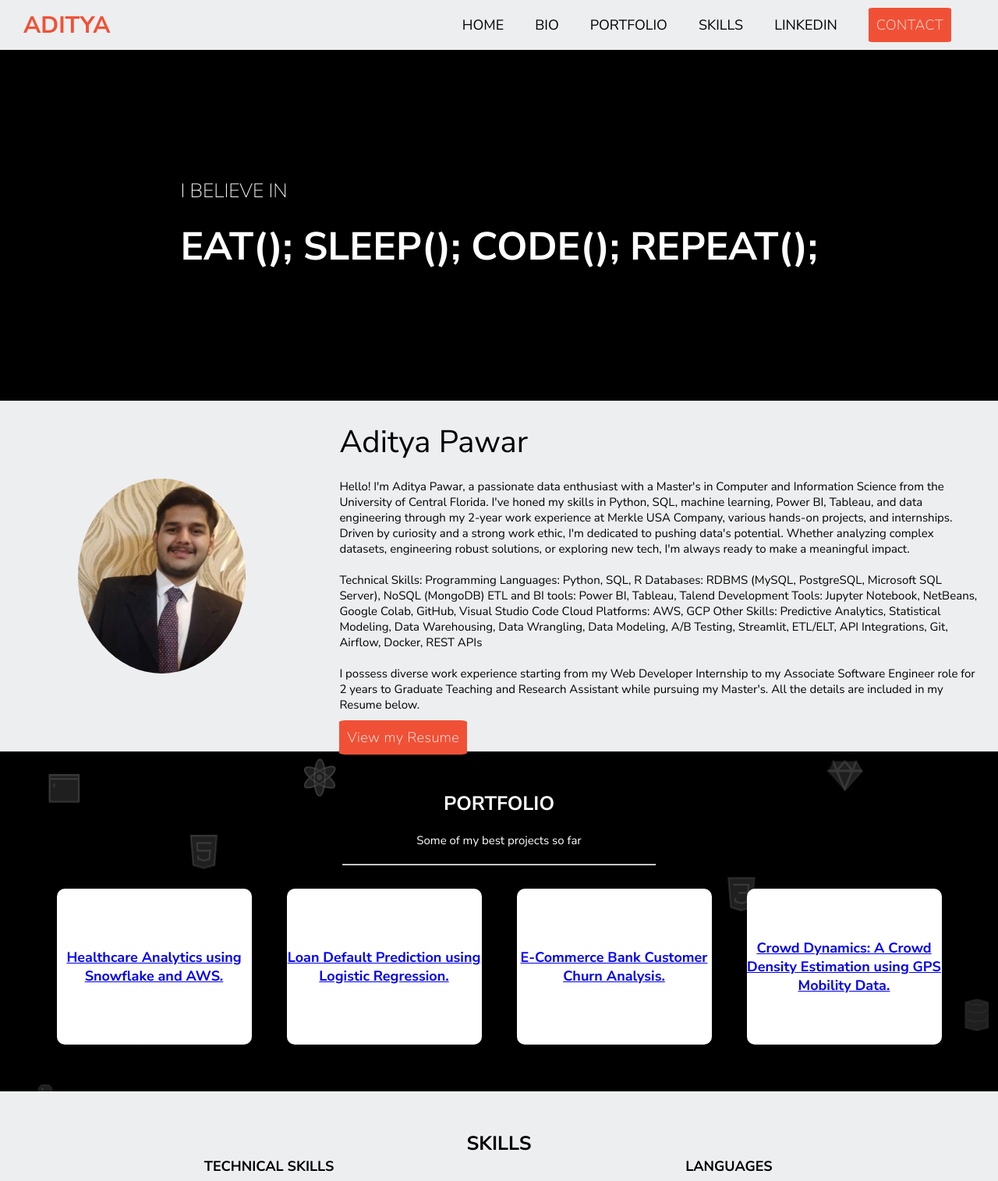
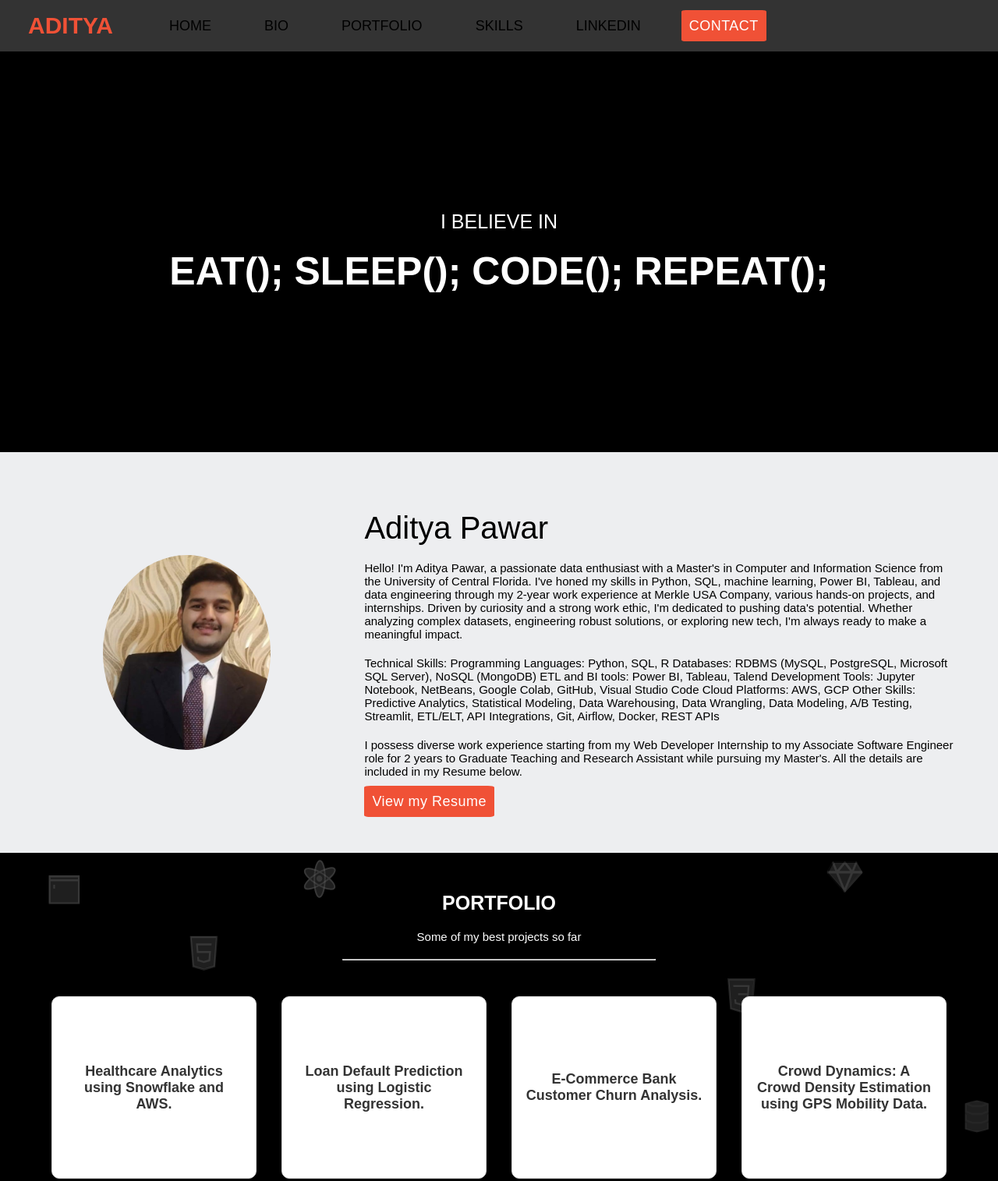
Before and after one commit to 216aditya4565/Portfolio, a plain HTML site: page index.html in a window 1280 px wide. Shown: the top 1515 px of the page at 78% size. Drawn offline with Linux system fonts and the light colour scheme.

Commit message:
Update index.html

```diff
--- a/index.html
+++ b/index.html
@@ -6,6 +6,127 @@
     <meta name="viewport" content="width=device-width, initial-scale=1.0">
     <link rel="stylesheet" href="style.css">
     <title>Aditya's Portfolio</title>
+    <style>
+        /* General styling */
+        body {
+            font-family: Arial, sans-serif;
+            margin: 0;
+            padding: 0;
+            box-sizing: border-box;
+        }
+
+        nav {
+            background-color: #333;
+            color: white;
+            padding: 1rem;
+            display: flex;
+            justify-content: space-between;
+            align-items: center;
+        }
+
+        nav ul {
+            list-style: none;
+            padding: 0;
+            margin: 0;
+            display: flex;
+        }
+
+        nav ul ul {
+            display: flex;
+        }
+
+        nav ul li {
+            margin-right: 1rem;
+        }
+
+        nav ul li a {
+            color: white;
+            text-decoration: none;
+            padding: 0.5rem 1rem;
+        }
+
+        nav ul li a:hover {
+            background-color: #575757;
+        }
+
+        header {
+            background: #f4f4f4;
+            padding: 2rem;
+            text-align: center;
+        }
+
+        section {
+            padding: 2rem;
+        }
+
+        #portfolio div {
+            display: flex;
+            flex-wrap: wrap;
+        }
+
+        #portfolio article {
+            flex: 1;
+            padding: 1rem;
+            margin: 1rem;
+            border: 1px solid #ddd;
+            box-shadow: 0 0 10px rgba(0, 0, 0, 0.1);
+        }
+
+        #portfolio article a {
+            text-decoration: none;
+            color: #333;
+        }
+
+        #portfolio article a:hover {
+            color: #007bff;
+        }
+
+        #skills-container {
+            display: flex;
+            flex-wrap: wrap;
+        }
+
+        #skills-container div {
+            flex: 1;
+            padding: 1rem;
+            margin: 1rem;
+            border: 1px solid #ddd;
+            box-shadow: 0 0 10px rgba(0, 0, 0, 0.1);
+        }
+
+        ul {
+            list-style: none;
+            padding: 0;
+        }
+
+        ul li {
+            margin-bottom: 1rem;
+        }
+
+        ul li h4 {
+            margin: 0;
+        }
+
+        /* Responsive styling */
+        @media (max-width: 768px) {
+            nav ul {
+                flex-direction: column;
+                align-items: center;
+            }
+
+            nav ul li {
+                margin: 0.5rem 0;
+            }
+
+            #portfolio div, #skills-container {
+                flex-direction: column;
+            }
+
+            header, section {
+                padding: 1rem;
+            }
+        }
+    </style>
 </head>
 
 <body>
@@ -31,7 +152,7 @@
         </div>
     </header>
     <section id="bio">
-        <img src="./assets/aditya.jpeg" alt="My image">
+        <img src="./assets/aditya.jpeg" alt="My image" style="max-width: 100%;">
         <article>
             <h2>Aditya Pawar</h2>
             <p>
@@ -54,7 +175,7 @@
                 All the details are included in my Resume below.
             </p>
 
-            <a href="https://drive.google.com/file/d/1DsfJdKwQnHGskPk7tiNhyE-jeJzLZOhG/view?usp=sharing" class="link-button" target="blank">View my Resume</a>
+            <a href="https://drive.google.com/file/d/1DsfJdKwQnHGskPk7tiNhyE-jeJzLZOhG/view?usp=sharing" class="link-button" target="_blank">View my Resume</a>
         </article>
     </section>
 
```
